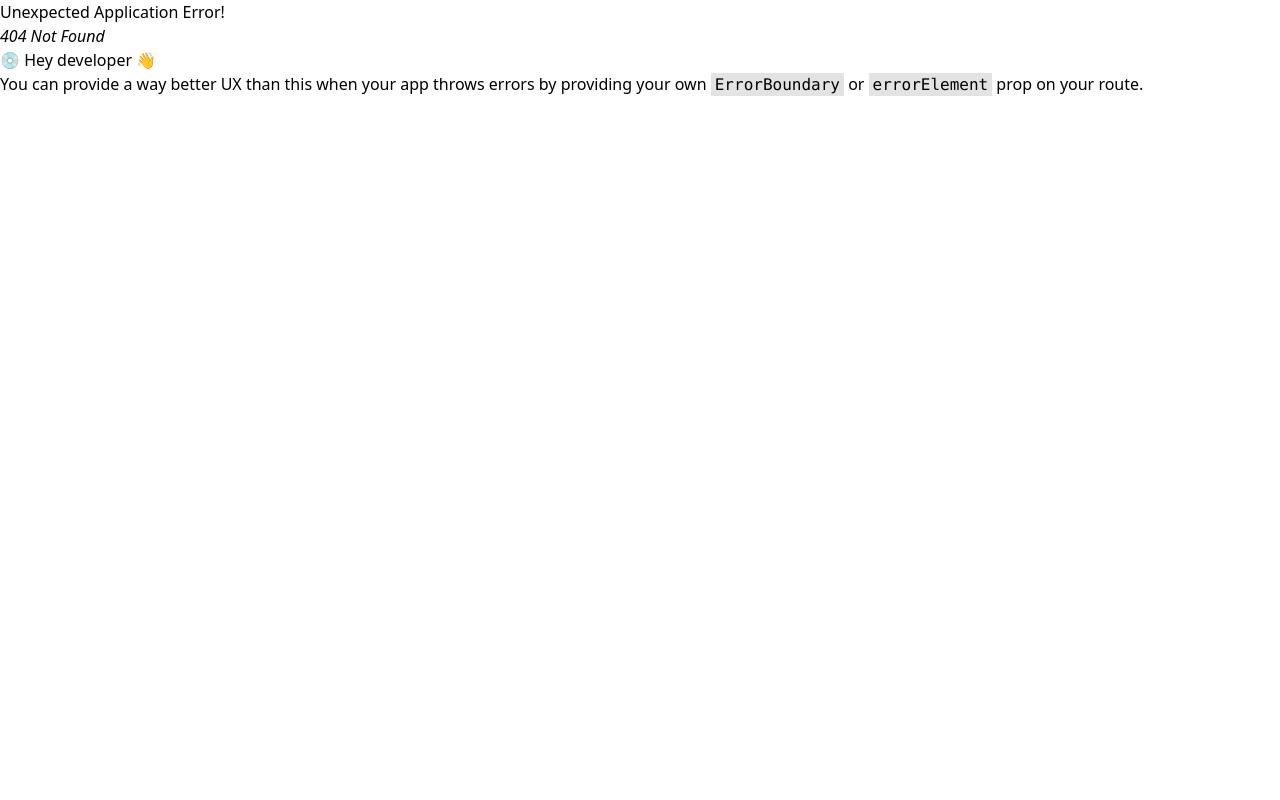
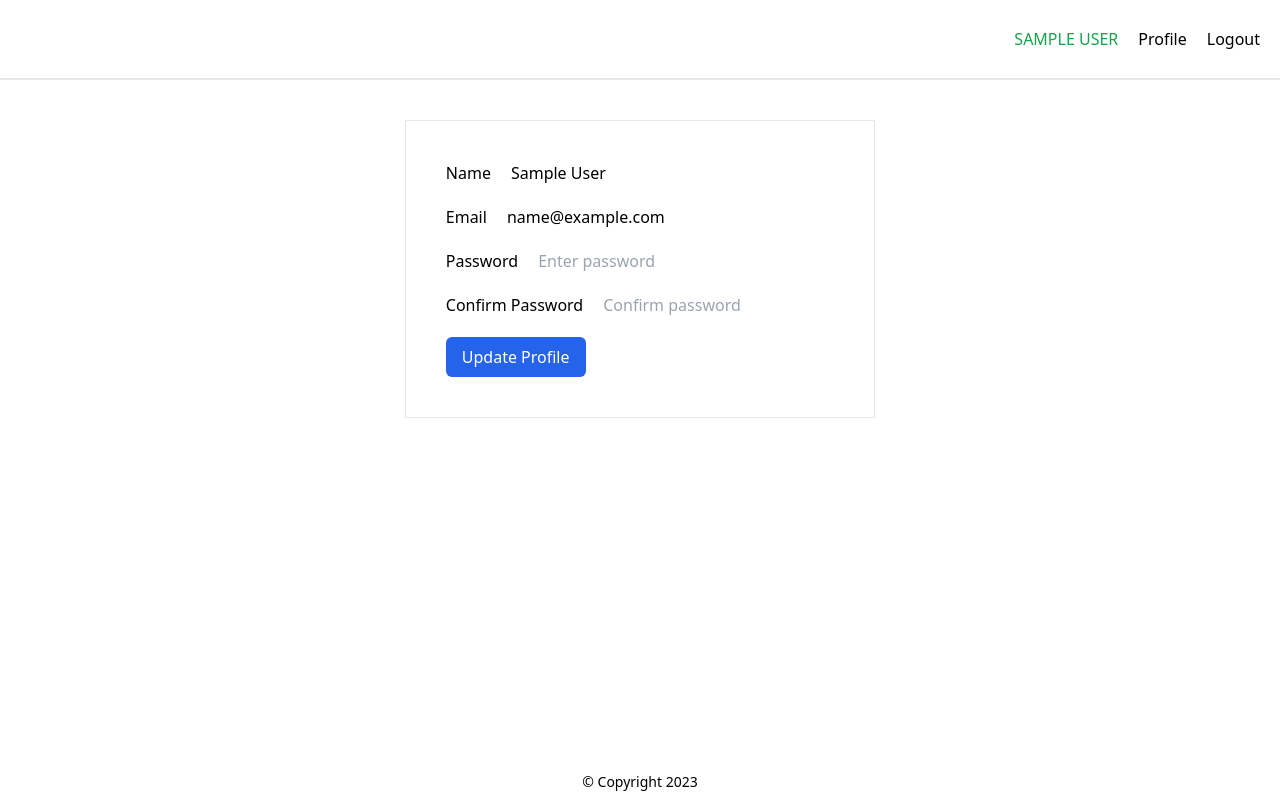
Before and after one commit to Raftouch/auth-rtk-mern, a React (Vite) app in the folder client/: page /profile in a window 1280 px wide. Before the commit this address had no page. Built offline with nearby package versions, Linux system fonts and the light colour scheme; sample sign-in values are in the browser's storage.

Commit message:
:boom: created private route & added update profile functionality

```diff
--- /dev/null
+++ b/client/src/components/PrivateRoute.jsx
@@ -0,0 +1,8 @@
+import { Navigate, Outlet } from 'react-router-dom'
+import { useSelector } from 'react-redux'
+
+export default function PrivateRoute() {
+  const { userInfo } = useSelector((state) => state.auth)
+
+  return userInfo ? <Outlet /> : <Navigate to="/login" replace />
+}
--- a/client/src/main.jsx
+++ b/client/src/main.jsx
@@ -13,6 +13,8 @@
 import HomePage from './pages/HomePage.jsx'
 import LoginPage from './pages/LoginPage.jsx'
 import RegisterPage from './pages/RegisterPage.jsx'
+import ProfilePage from './pages/ProfilePage.jsx'
+import PrivateRoute from './components/PrivateRoute.jsx'
 
 const router = createBrowserRouter(
   createRoutesFromElements(
@@ -20,6 +22,9 @@
       <Route index={true} path="/" element={<HomePage />} />
       <Route path="/login" element={<LoginPage />} />
       <Route path="/register" element={<RegisterPage />} />
+      <Route path="" element={<PrivateRoute />}>
+        <Route path="/profile" element={<ProfilePage />} />
+      </Route>
     </Route>
   )
 )
--- /dev/null
+++ b/client/src/pages/ProfilePage.jsx
@@ -0,0 +1,99 @@
+import { useState, useEffect } from 'react'
+import { useDispatch, useSelector } from 'react-redux'
+import Form from '../components/Form'
+import Button from '../components/Button'
+import { toast } from 'react-toastify'
+import Loader from '../components/Loader'
+import { setCredentials } from '../slices/auth'
+import { useUpdateUserMutation } from '../slices/usersApi'
+
+export default function ProfilePage() {
+  const [name, setName] = useState('')
+  const [email, setEmail] = useState('')
+  const [password, setPassword] = useState('')
+  const [confirmPassword, setConfirmPassword] = useState('')
+
+  const dispatch = useDispatch()
+
+  const [updateUser, { isLoading }] = useUpdateUserMutation()
+
+  const { userInfo } = useSelector((state) => state.auth)
+
+  useEffect(() => {
+    setName(userInfo.name)
+    setEmail(userInfo.email)
+  }, [userInfo.name, userInfo.email])
+
+  const submitHandler = async (e) => {
+    e.preventDefault()
+    if (password !== confirmPassword) {
+      toast.error('Passwords do not match')
+    } else {
+      try {
+        const response = await updateUser({
+          _id: userInfo._id,
+          name,
+          email,
+          password,
+        }).unwrap()
+        dispatch(setCredentials({ ...response }))
+        toast.success('Profile updated successfully')
+      } catch (err) {
+        toast.error(err?.data?.message || err.error)
+      }
+    }
+  }
+
+  return (
+    <form onSubmit={submitHandler}>
+      <Form>
+        <div className="flex gap-5">
+          <label htmlFor="name">Name</label>
+          <input
+            id="name"
+            type="text"
+            placeholder="Enter name"
+            value={name}
+            onChange={(e) => setName(e.target.value)}
+          />
+        </div>
+        <div className="flex gap-5">
+          <label htmlFor="email">Email</label>
+          <input
+            id="email"
+            type="email"
+            placeholder="Enter email"
+            value={email}
+            onChange={(e) => setEmail(e.target.value)}
+          />
+        </div>
+        <div className="flex gap-5">
+          <label htmlFor="password">Password</label>
+          <input
+            id="password"
+            type="password"
+            placeholder="Enter password"
+            value={password}
+            onChange={(e) => setPassword(e.target.value)}
+          />
+        </div>
+        <div className="flex gap-5">
+          <label htmlFor="password2">Confirm Password</label>
+          <input
+            id="password2"
+            type="password"
+            placeholder="Confirm password"
+            value={confirmPassword}
+            onChange={(e) => setConfirmPassword(e.target.value)}
+          />
+        </div>
+
+        {isLoading && <Loader />}
+
+        <Button>
+          <button type="submit">Update Profile</button>
+        </Button>
+      </Form>
+    </form>
+  )
+}
--- a/client/src/slices/usersApi.js
+++ b/client/src/slices/usersApi.js
@@ -23,7 +23,19 @@
         method: 'POST',
       }),
     }),
+    updateUser: builder.mutation({
+      query: (data) => ({
+        url: `${USERS_URL}/profile`,
+        method: 'PUT',
+        body: data,
+      }),
+    }),
   }),
 })
 
-export const { useLoginMutation, useLogoutMutation, useRegisterMutation } = usersApiSlice
+export const {
+  useLoginMutation,
+  useLogoutMutation,
+  useRegisterMutation,
+  useUpdateUserMutation,
+} = usersApiSlice
```
